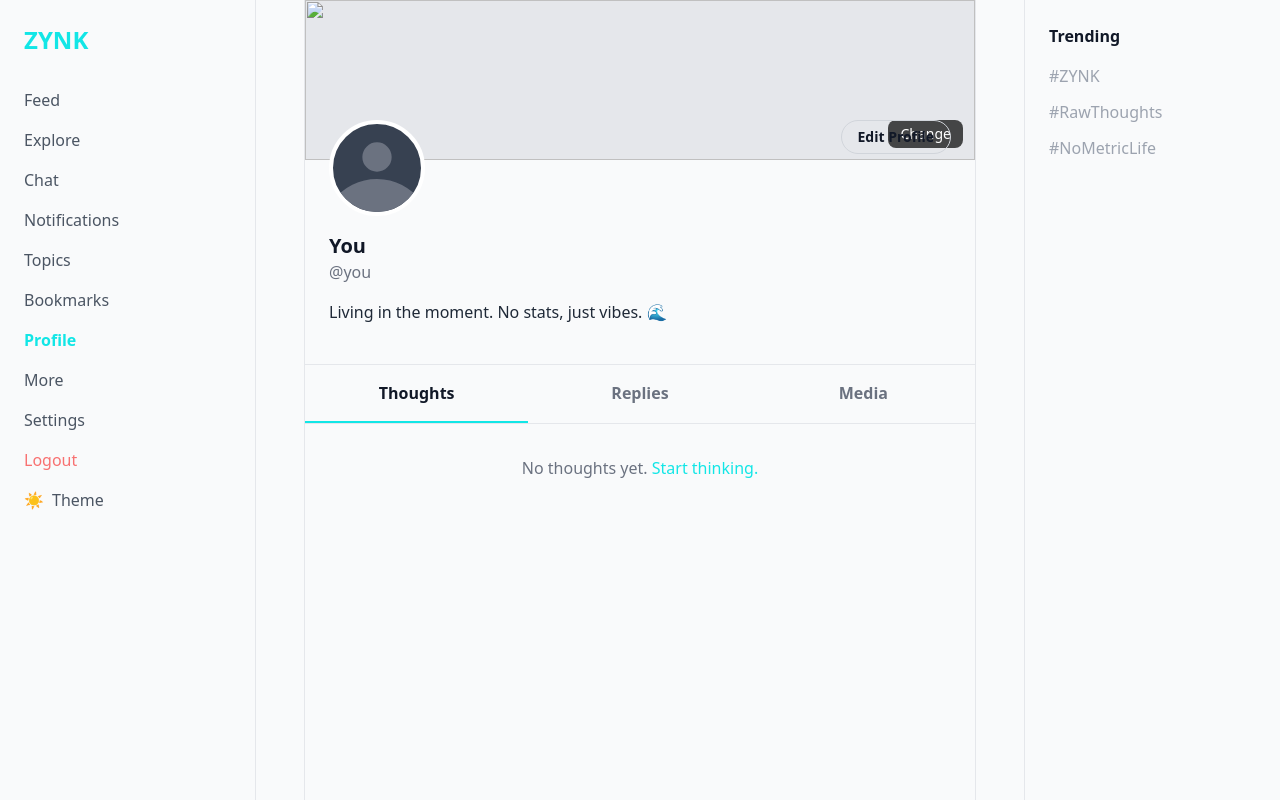
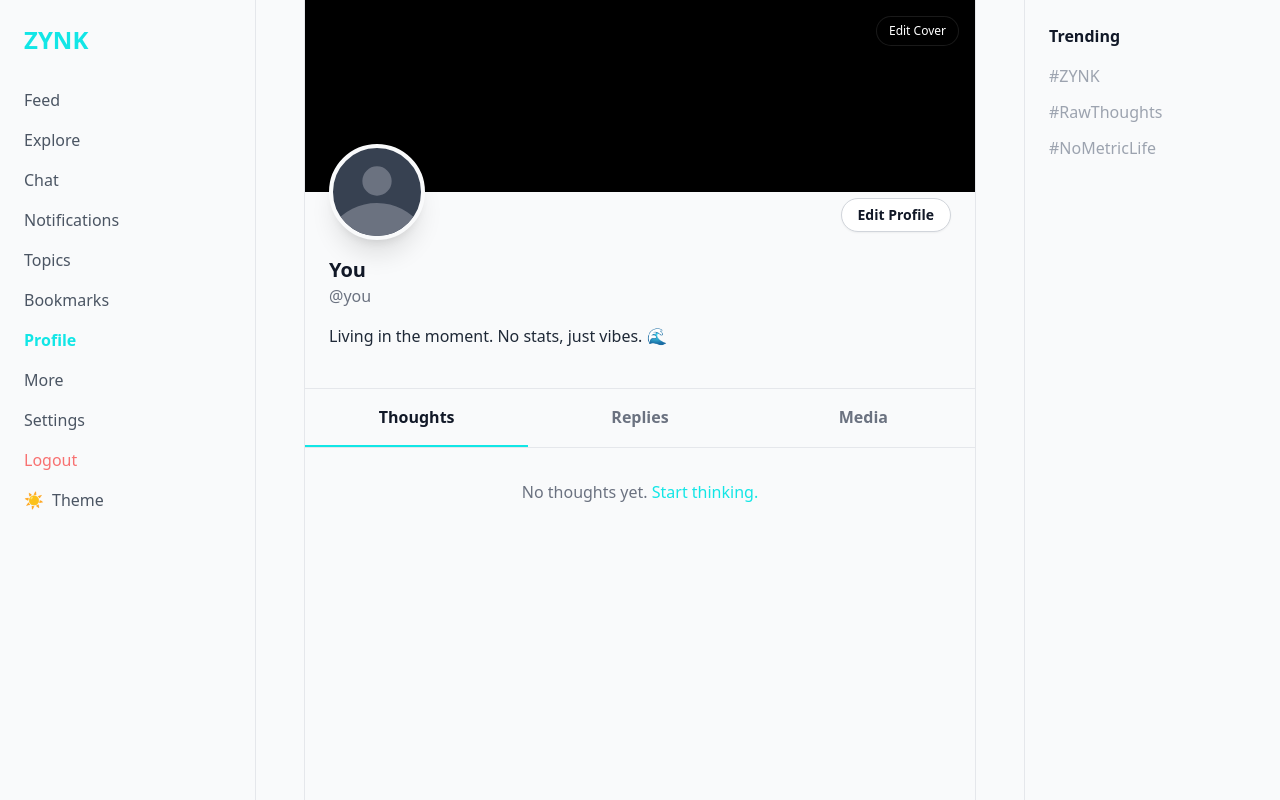
Before and after one commit to gagan2007jadaun/ZYNK, a website: page src/pages/profile.html in a window 1280 px wide. Drawn offline with nearby package versions, Linux system fonts and the light colour scheme.

Commit message:
refactor: improve profile header layout with merged cover and avatar

```diff
--- a/src/pages/profile.html
+++ b/src/pages/profile.html
@@ -105,28 +105,42 @@
     <main class="flex-1 max-w-2xl mx-auto border-x border-gray-200 dark:border-gray-800 min-h-screen">
 
 
-        <!-- COVER IMAGE -->
-        <div class="relative w-full h-40 bg-gray-200 dark:bg-gray-800 mb-6">
-            <img id="coverPreview" class="w-full h-full object-cover" src="" alt="" />
 
-            <label class="absolute bottom-3 right-3
-                        bg-black/70 text-white text-sm px-3 py-1
-                        rounded-lg cursor-pointer hover:bg-black/80 transition">
-                Change
+        <!-- PROFILE HEADER (New Structure) -->
+        <div id="profileHeader" class="relative w-full h-48 bg-black mb-16">
+
+            <!-- COVER IMAGE (background) -->
+            <div id="coverBg" class="absolute inset-0 bg-cover bg-center transition-all duration-500"></div>
+
+            <!-- DARK OVERLAY -->
+            <div class="absolute inset-0 bg-black/30"></div>
+
+            <!-- EDIT COVER BUTTON -->
+            <label
+                class="absolute top-4 right-4 z-10 bg-black/60 hover:bg-black/80 text-white text-xs font-medium px-3 py-1.5 rounded-full cursor-pointer transition backdrop-blur-sm border border-white/10">
+                Edit Cover
                 <input type="file" accept="image/*" hidden onchange="uploadCover(event)">
             </label>
-        </div>
 
-        <!-- PROFILE HEADER -->
-        <div class="px-6 pb-6 border-b border-gray-200 dark:border-gray-800">
-            <div class="flex justify-between items-start -mt-16 relative z-10">
+            <!-- PROFILE IMAGE -->
+            <div class="absolute -bottom-12 left-6 z-20">
                 <img id="profileAvatar" src=""
-                    class="w-24 h-24 rounded-full bg-gray-700 border-4 border-white dark:border-dark object-cover">
+                    class="w-24 h-24 rounded-full border-[4px] border-gray-50 dark:border-dark object-cover bg-gray-700 shadow-xl">
+            </div>
+
+            <!-- EDIT PROFILE BUTTON (Preserved) -->
+            <div class="absolute -bottom-10 right-6 z-20">
                 <button onclick="openEditModal()"
-                    class="border border-gray-300 dark:border-gray-600 px-4 py-1.5 rounded-full font-semibold text-sm hover:bg-gray-100 dark:hover:bg-gray-800 transition">
+                    class="border border-gray-300 dark:border-gray-700 bg-white dark:bg-dark px-4 py-1.5 rounded-full font-semibold text-sm hover:bg-gray-50 dark:hover:bg-gray-800 transition shadow-sm">
                     Edit Profile
                 </button>
             </div>
+
+        </div>
+
+        <!-- PROFILE HEADER INFO -->
+        <div class="px-6 pb-6 border-b border-gray-200 dark:border-gray-800">
+
 
             <div class="mt-4">
                 <div class="flex items-center gap-2">
--- a/src/utils/profile.js
+++ b/src/utils/profile.js
@@ -136,7 +136,7 @@ document.addEventListener("DOMContentLoaded", () => {
     // Load cover image
     const coverImage = localStorage.getItem("zynkCover");
     if (coverImage) {
-        document.getElementById("coverPreview").src = coverImage;
+        document.getElementById("coverBg").style.backgroundImage = `url(${coverImage})`;
     }
 });
 
@@ -148,7 +148,7 @@ window.uploadCover = function (event) {
     const reader = new FileReader();
     reader.onload = function () {
         const base64Image = reader.result;
-        document.getElementById("coverPreview").src = base64Image;
+        document.getElementById("coverBg").style.backgroundImage = `url(${base64Image})`;
         localStorage.setItem("zynkCover", base64Image);
     };
     reader.readAsDataURL(file);
```
